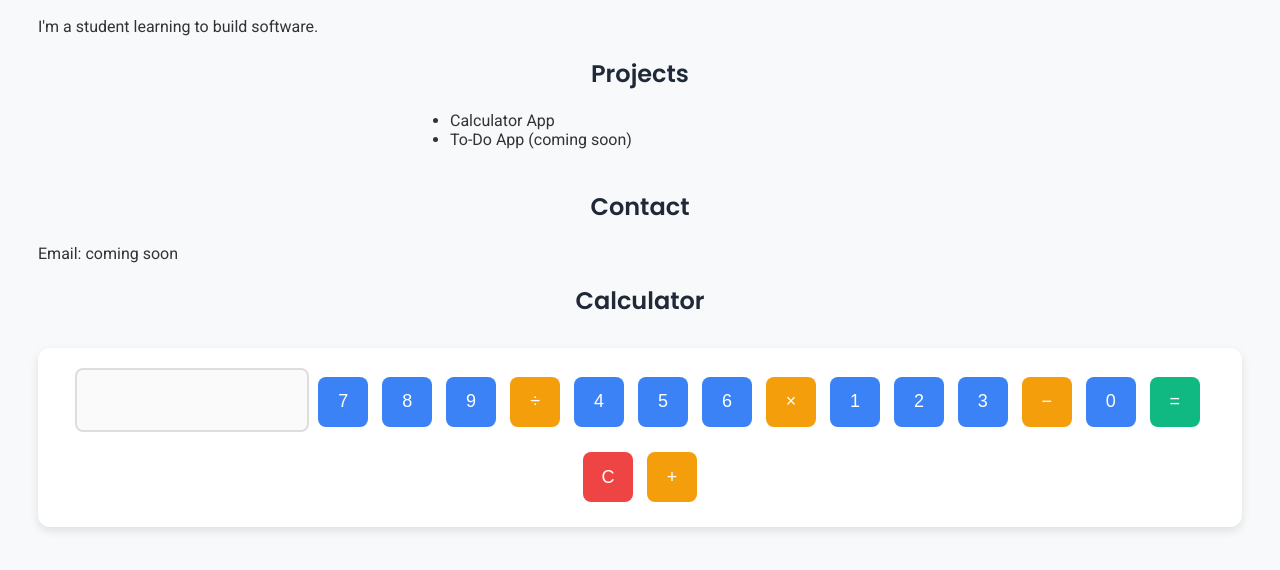
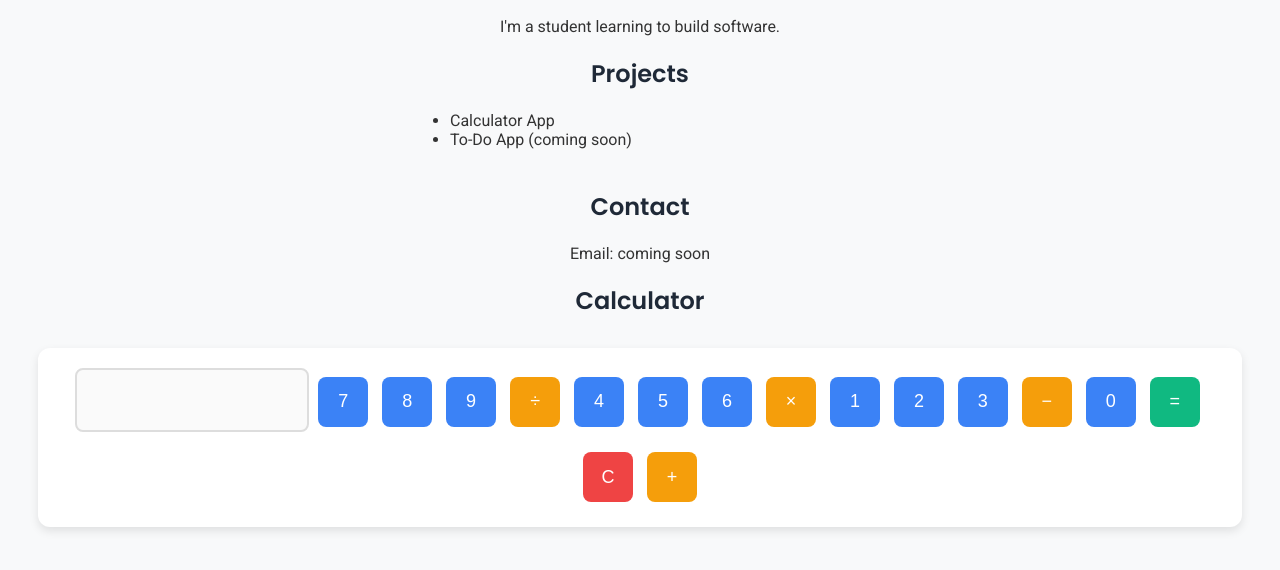
Before and after one commit to thasithasi914-byte/portfolio, a plain HTML site: page index.html in a window 1280 px wide. Shown: the part 110-680 px from the top of the page. Drawn offline with Linux system fonts and the light colour scheme.

Commit message:
Add files via upload

```diff
--- a/index.html
+++ b/index.html
@@ -1,17 +1,16 @@
 <!DOCTYPE html>
 <html lang="en">
 <head>
-  <head>
   <meta charset="UTF-8">
   <title>My Portfolio</title>
-  <!-- Google Fonts: Poppins -->
-  <link href="https://fonts.googleapis.com/css2?family=Poppins:wght@400;600&display=swap" rel="stylesheet">
+  <!-- Google Fonts -->
+  <link href="https://fonts.googleapis.com/css2?family=Poppins:wght@600&family=Roboto:wght@400&display=swap" rel="stylesheet">
   <link rel="stylesheet" href="style.css">
 </head>
-<link href="https://fonts.googleapis.com/css2?family=Poppins:wght@600&family=Roboto:wght@400&display=swap" rel="stylesheet">
+<body>
 
   <h1>Hi, I'm Thasi 👋</h1>
-  <p>I'm a student learning to build software.</p>
+  <p style="text-align:center;">I'm a student learning to build software.</p>
 
   <h2>Projects</h2>
   <ul>
@@ -20,7 +19,7 @@
   </ul>
 
   <h2>Contact</h2>
-  <p>Email: coming soon</p>
+  <p style="text-align:center;">Email: coming soon</p>
 
   <!-- Calculator Section -->
   <h2>Calculator</h2>
--- a/style.css
+++ b/style.css
@@ -1,4 +1,4 @@
-  /* Body & General */
+/* General body */
 body {
   font-family: 'Roboto', sans-serif;
   background-color: #f8f9fa;
```
